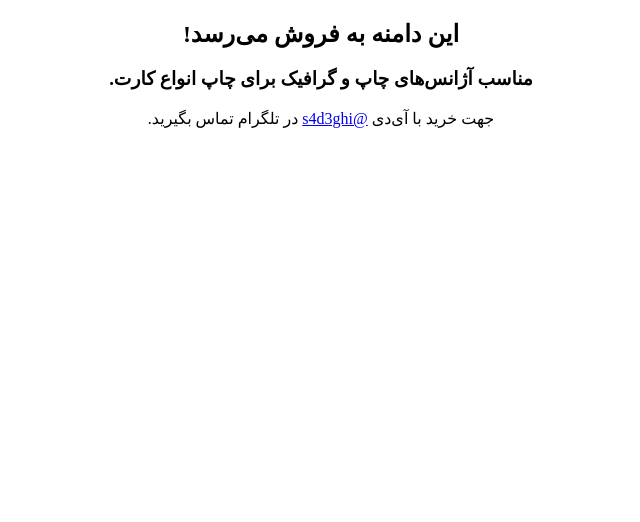
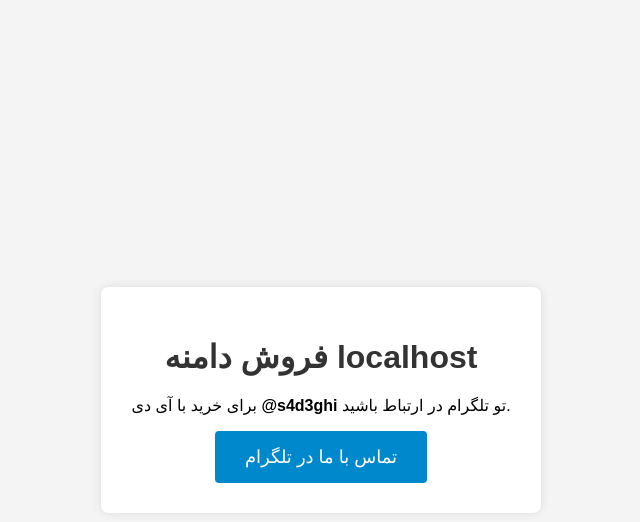
Before and after one commit to only-sadeghi/SellDomain, a plain HTML site: page index.html in a window 1280 px wide. Shown: the whole page, without its empty margins (319-959 px from the left). Drawn offline with Linux system fonts and the light colour scheme.

Commit message:
Update index.html

```diff
--- a/index.html
+++ b/index.html
@@ -1,15 +1,75 @@
 <!DOCTYPE html>
-<html lang="en">
-  <head>
-    <meta charset="utf-8">
-    <title>فروش دامنه chapcard.ir</title>
+<html lang="fa">
+<head>
+    <meta charset="UTF-8">
+    <meta http-equiv="X-UA-Compatible" content="IE=edge">
     <meta name="viewport" content="width=device-width, initial-scale=1.0">
-  </head>
-  <body>
-    <div style="text-align: center; direction: rtl;">
-      <h2>این دامنه به فروش می‌رسد!</h2>
-      <h3>مناسب آژانس‌های چاپ و گرافیک برای چاپ انواع کارت.</h3>
-      <p>جهت خرید با آی‌دی <a href="https://t.me/s4d3ghi">@s4d3ghi</a> در تلگرام تماس بگیرید.<p>
+    <title>فروش دامنه</title>
+    <style>
+        body {
+            font-family: Arial, sans-serif;
+            background-color: #f4f4f4;
+            margin: 0;
+            padding: 0;
+            display: flex;
+            align-items: center;
+            justify-content: center;
+            height: 100vh;
+            text-align: right; /* راست چین شدن متن */
+        }
+
+        .container {
+            text-align: center;
+            padding: 30px; /* افزایش اندازه پدینگ */
+            background-color: #fff;
+            border-radius: 8px;
+            box-shadow: 0 0 10px rgba(0, 0, 0, 0.1);
+        }
+
+        h1 {
+            color: #333;
+            margin-bottom: 20px; /* افزایش فاصله بین عنوان و متن */
+        }
+
+        #telegramButton {
+            background-color: #0088cc;
+            color: #fff;
+            border: none;
+            padding: 15px 30px; /* افزایش اندازه دکمه */
+            font-size: 18px; /* افزایش اندازه فونت دکمه */
+            border-radius: 4px;
+            cursor: pointer;
+        }
+    </style>
+</head>
+<body>
+    <div class="container">
+        <h1>فروش دامنه
+            <span id="domainName"></span></h1>
+        <p>برای خرید با آی دی
+            <strong>@s4d3ghi</strong>
+            تو تلگرام در ارتباط باشید.</p>
+        <button id="telegramButton">تماس با ما در تلگرام</button>
     </div>
-  </body>
+
+    <script>
+        document.addEventListener("DOMContentLoaded", function () {
+            // استفاده از window.location برای دریافت نام دامنه از URL
+            const domainName = window.location.hostname;
+
+            // نمایش نام دامنه در المان متن و تایتل عنوان
+            document.getElementById("domainName").textContent = domainName;
+            document.title = "فروش دامنه " + domainName;
+
+            // افزودن رویداد click به دکمه تلگرام
+            document.getElementById("telegramButton").addEventListener("click", function () {
+                // لینک به تلگرام با آی دی مشخص
+                const telegramLink = "https://t.me/s4d3ghi";
+
+                // باز کردن لینک در تب جدید
+                window.open(telegramLink, "_blank");
+            });
+        });
+    </script>
+</body>
 </html>
```
